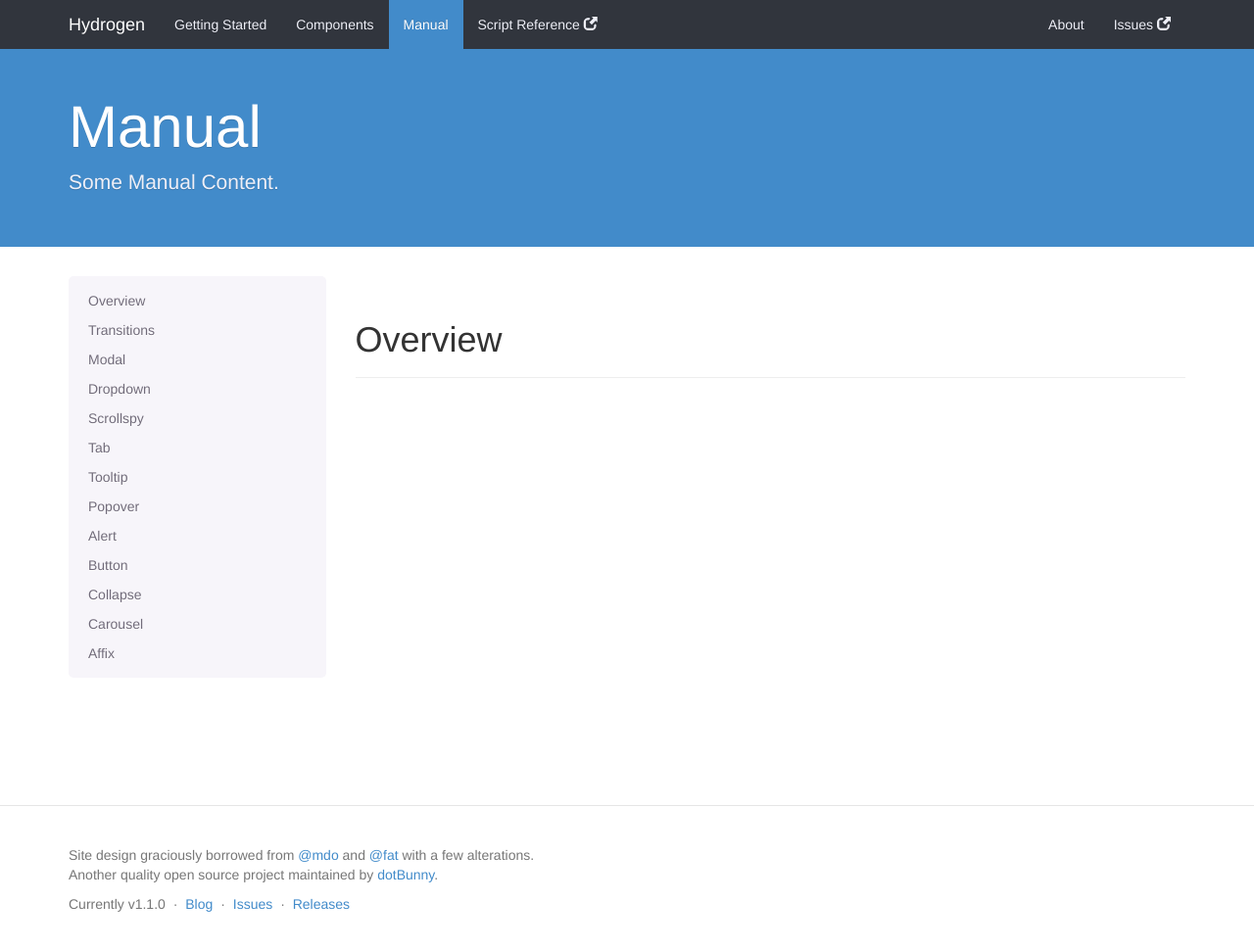
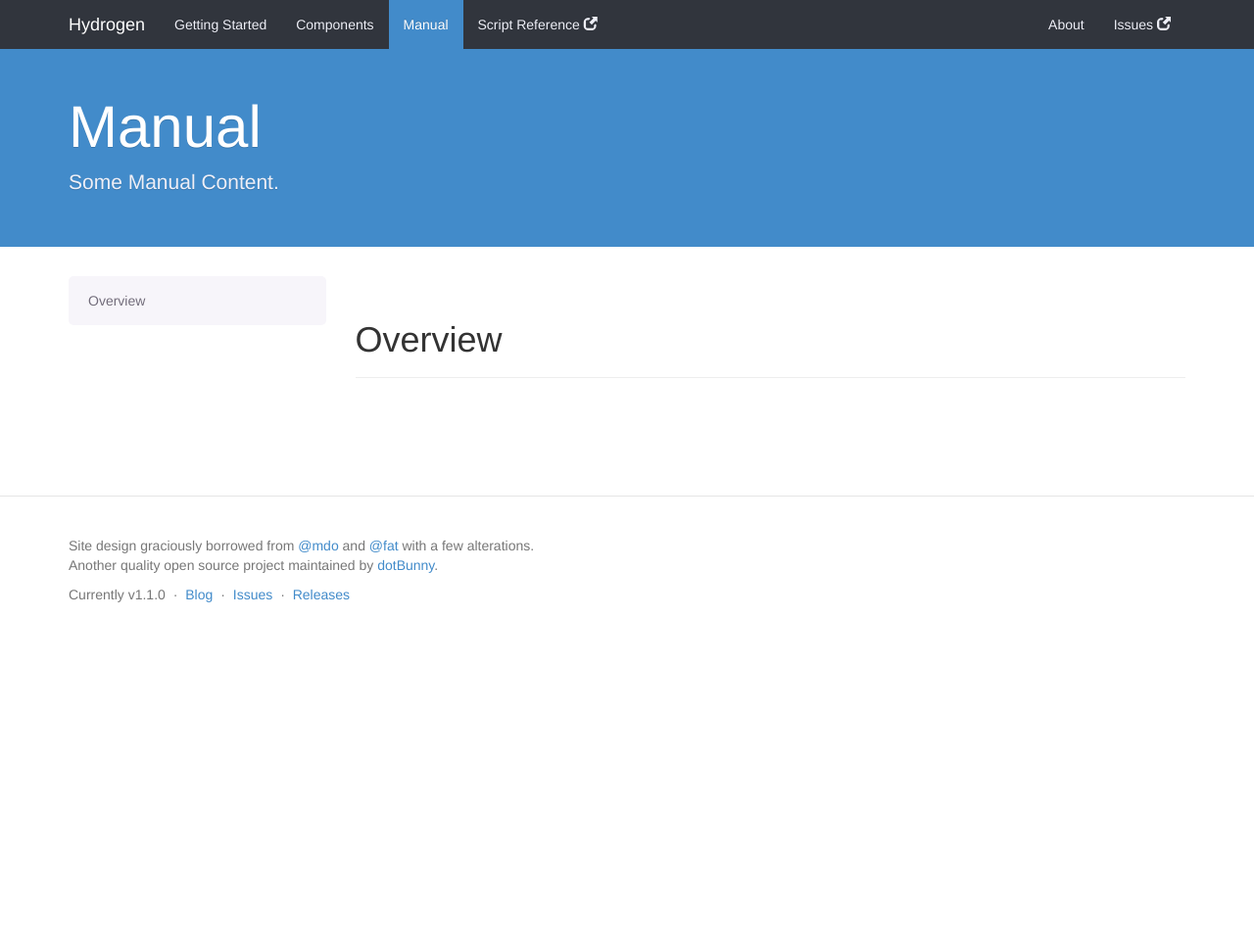
Before and after one commit to dotBunny/Hydrogen, a Jekyll site: the page built from manual.html, in a window 1280 px wide and 973 px high. Shown: the top 970 px of the window at 98% size. Built offline with Jekyll 4.4.1, drawn with Linux system fonts in a browser that asks for light colours; nearby versions of some CDN libraries; Markdown is read by kramdown in place of the engine named in the settings; comment, search, counter and statistics services are not loaded.

Commit message:
Fix for manual nav

```diff
--- a/_includes/nav-manual.html
+++ b/_includes/nav-manual.html
@@ -1,88 +1,3 @@
 <li>
   <a href="#js-overview">Overview</a>
-  <ul class="nav">
-    <li><a href="#js-individual-compiled">Individual or compiled</a></li>
-    <li><a href="#js-data-attrs">Data attributes</a></li>
-    <li><a href="#js-programmatic-api">Programmatic API</a></li>
-    <li><a href="#js-noconflict">No conflict</a></li>
-    <li><a href="#js-events">Events</a></li>
-  </ul>
 </li>
-<li><a href="#transitions">Transitions</a></li>
-<li>
-  <a href="#modals">Modal</a>
-  <ul class="nav">
-    <li><a href="#modals-examples">Examples</a></li>
-    <li><a href="#modals-usage">Usage</a></li>
-  </ul>
-</li>
-<li>
-  <a href="#dropdowns">Dropdown</a>
-  <ul class="nav">
-    <li><a href="#dropdowns-examples">Examples</a></li>
-    <li><a href="#dropdowns-usage">Usage</a></li>
-  </ul>
-</li>
-<li>
-  <a href="#scrollspy">Scrollspy</a>
-  <ul class="nav">
-    <li><a href="#scrollspy-examples">Examples</a></li>
-    <li><a href="#scrollspy-usage">Usage</a></li>
-  </ul>
-</li>
-<li>
-  <a href="#tabs">Tab</a>
-  <ul class="nav">
-    <li><a href="#tabs-examples">Examples</a></li>
-    <li><a href="#tabs-usage">Usage</a></li>
-  </ul>
-</li>
-<li>
-  <a href="#tooltips">Tooltip</a>
-  <ul class="nav">
-    <li><a href="#tooltips-examples">Examples</a></li>
-    <li><a href="#tooltips-usage">Usage</a></li>
-  </ul>
-</li>
-<li>
-  <a href="#popovers">Popover</a>
-  <ul class="nav">
-    <li><a href="#popovers-examples">Examples</a></li>
-    <li><a href="#popovers-usage">Usage</a></li>
-  </ul>
-</li>
-<li>
-  <a href="#alerts">Alert</a>
-  <ul class="nav">
-    <li><a href="#alerts-examples">Examples</a></li>
-    <li><a href="#alerts-usage">Usage</a></li>
-  </ul>
-</li>
-<li>
-  <a href="#buttons">Button</a>
-  <ul class="nav">
-    <li><a href="#buttons-examples">Examples</a></li>
-    <li><a href="#buttons-usage">Usage</a></li>
-  </ul>
-</li>
-<li>
-  <a href="#collapse">Collapse</a>
-  <ul class="nav">
-    <li><a href="#collapse-examples">Examples</a></li>
-    <li><a href="#collapse-usage">Usage</a></li>
-  </ul>
-</li>
-<li>
-  <a href="#carousel">Carousel</a>
-  <ul class="nav">
-    <li><a href="#carousel-examples">Examples</a></li>
-    <li><a href="#carousel-usage">Usage</a></li>
-  </ul>
-</li>
-<li>
-  <a href="#affix">Affix</a>
-  <ul class="nav">
-    <li><a href="#affix-examples">Examples</a></li>
-    <li><a href="#affix-usage">Usage</a></li>
-  </ul>
-</li>
```
